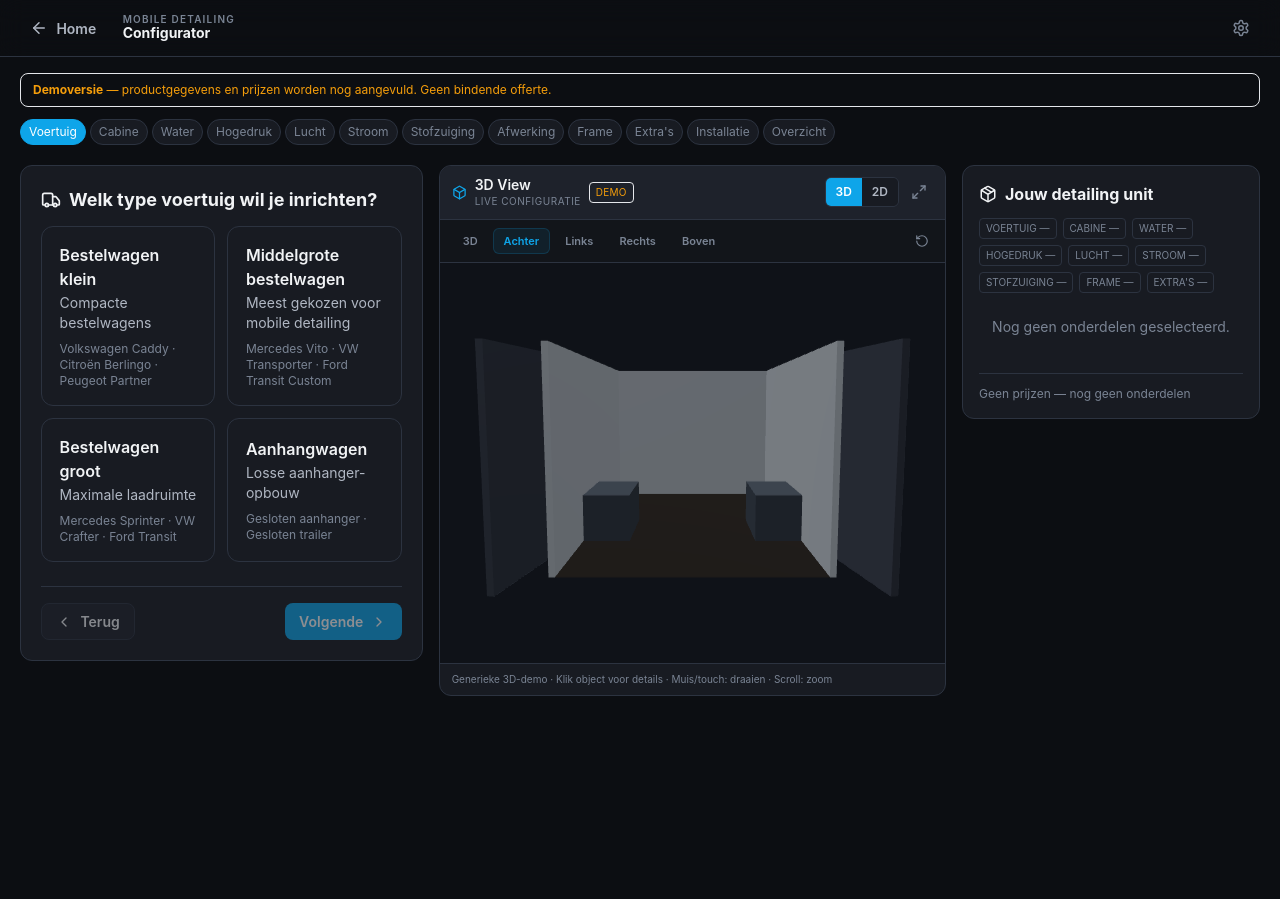
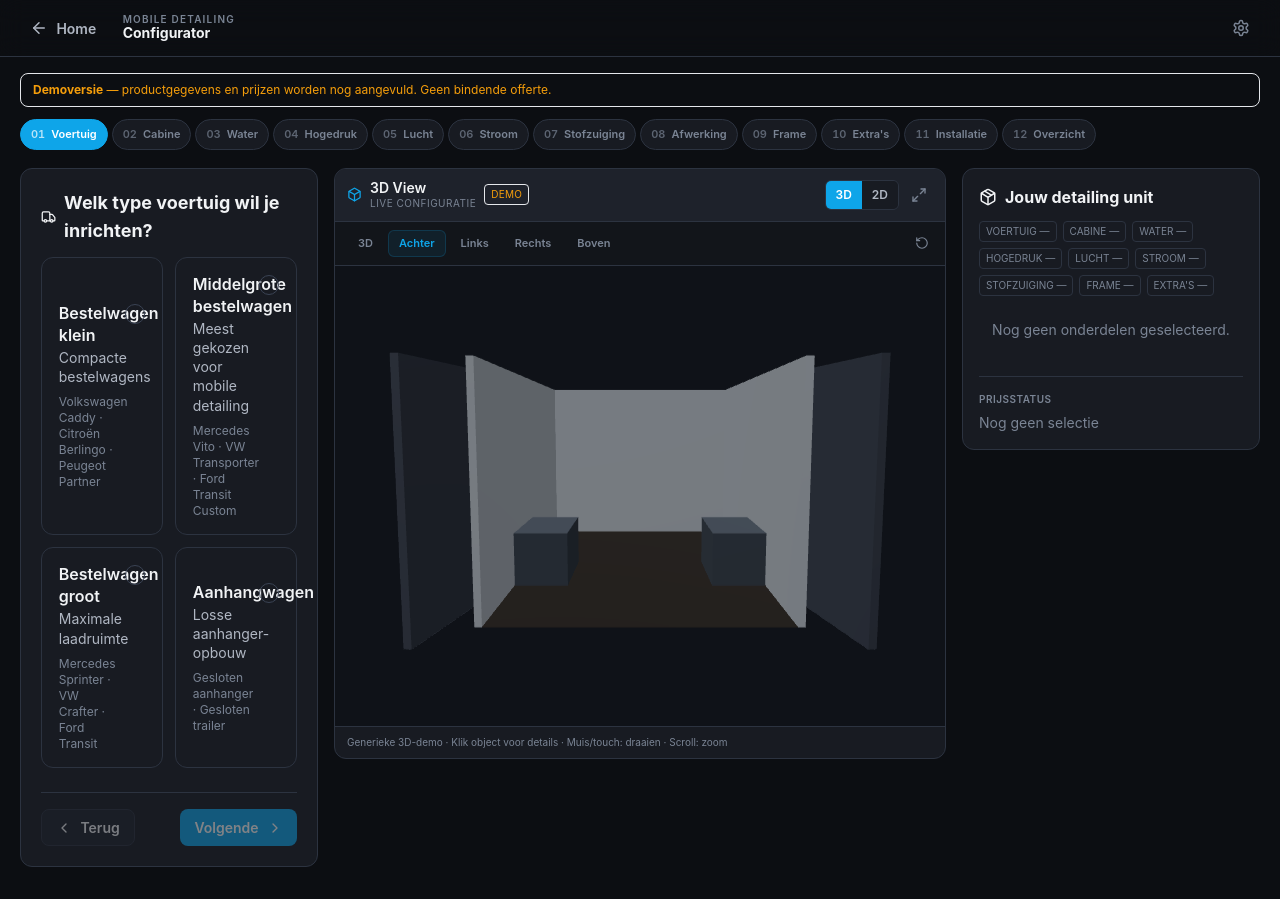
Before and after one commit to muwattah/simulator_auto, a React (Vite) app: page / in a window 1280 px wide. Both pictures are taken after a click on the button "Start met configureren". Before the commit the page ends 800 px from the top, so only its background shows below. Built offline with nearby package versions, Linux system fonts and the light colour scheme.

Commit message:
Fase 5.1: premium UI UX polish and production audit

```diff
--- a/src/components/DetailingFlow.tsx
+++ b/src/components/DetailingFlow.tsx
@@ -42,31 +42,41 @@ function OptionCard({
   title,
   subtitle,
   children,
+  disabled,
 }: {
   selected: boolean;
   onClick: () => void;
   title: string;
   subtitle?: string;
   children?: ReactNode;
+  disabled?: boolean;
 }) {
   return (
     <button
       type="button"
       onClick={onClick}
+      disabled={disabled}
       data-selected={selected}
+      data-disabled={disabled || undefined}
+      aria-pressed={selected}
       className="option-card"
     >
       <div className="flex justify-between items-start gap-2">
         <div className="min-w-0">
-          <p className="font-semibold text-[var(--text-primary)]">{title}</p>
-          {subtitle && <p className="text-sm text-[var(--text-secondary)] mt-0.5">{subtitle}</p>}
+          <p className="font-semibold text-[var(--text-primary)] leading-snug">{title}</p>
+          {subtitle && <p className="text-sm text-[var(--text-secondary)] mt-0.5 leading-snug">{subtitle}</p>}
           {children}
         </div>
-        {selected && (
-          <span className="bg-[var(--accent)] text-white rounded-full p-0.5 shrink-0">
-            <Check size={14} />
+        <span
+          className={`shrink-0 mt-0.5 w-5 h-5 rounded-full border flex items-center justify-center transition-colors ${
+            selected
+              ? 'bg-[var(--accent)] border-[var(--accent)] text-white'
+              : 'border-[var(--border-strong)] text-transparent'
+          }`}
+          aria-hidden
+        >
+          <Check size={12} strokeWidth={3} />
         </span>
-        )}
       </div>
     </button>
   );
@@ -77,32 +87,54 @@ function ProgressBar() {
   const setStep = useConfiguratorStore((s) => s.setStep);
   const configuration = useConfiguratorStore((s) => s.configuration);
   const compact = STEP_ORDER.filter((s) => s !== 'cab' || configuration.vehicleCategory !== 'trailer');
+  const currentIdx = Math.max(0, compact.indexOf(step as (typeof compact)[number]));
+  const total = compact.length;
+  const progress = total > 0 ? ((currentIdx + 1) / total) * 100 : 0;
 
   return (
-    <div className="overflow-x-auto pb-1">
-      <div className="flex items-center gap-1 min-w-max">
-        {compact.map((s) => {
-          const idx = STEP_ORDER.indexOf(s);
-          const currentIdx = STEP_ORDER.indexOf(step);
-          const done = idx < currentIdx;
+    <div className="space-y-2">
+      <div className="sm:hidden flex items-center justify-between gap-3">
+        <div className="min-w-0">
+          <p className="text-[10px] font-semibold tracking-wider text-[var(--text-muted)] uppercase">
+            Stap {currentIdx + 1} van {total}
+          </p>
+          <p className="text-sm font-semibold text-[var(--text-primary)] truncate">
+            {STEP_LABELS[step] ?? step}
+          </p>
+        </div>
+        <div className="flex-1 max-w-[140px] h-1.5 rounded-full bg-[var(--surface-muted)] overflow-hidden">
+          <div
+            className="h-full rounded-full bg-[var(--accent)] transition-all duration-base"
+            style={{ width: `${progress}%` }}
+          />
+        </div>
+      </div>
+      <div className="hidden sm:block overflow-x-auto scrollbar-thin pb-0.5">
+        <div className="flex items-center gap-1 min-w-max" role="tablist" aria-label="Configuratiestappen">
+          {compact.map((s, i) => {
+            const done = i < currentIdx;
             const active = s === step;
             return (
               <button
                 key={s}
                 type="button"
+                role="tab"
+                aria-selected={active}
                 onClick={() => setStep(s)}
-              className={`text-[10px] sm:text-xs px-2 py-1 rounded-full border transition-colors ${
+                className={`text-[11px] font-semibold px-2.5 py-1.5 rounded-full border transition-all duration-base inline-flex items-center gap-1.5 ${
                   active
                     ? 'bg-[var(--accent)] text-white border-[var(--accent)]'
                     : done
                       ? 'bg-[var(--accent-soft)] text-[var(--accent)] border-[var(--accent-muted)]'
-                    : 'bg-[var(--surface)] text-[var(--text-muted)] border-[var(--border)]'
+                      : 'bg-[var(--surface)] text-[var(--text-muted)] border-[var(--border)] hover:border-[var(--border-strong)] hover:text-[var(--text-secondary)]'
                 }`}
               >
+                {done ? <Check size={12} strokeWidth={3} /> : <span className="tabular-nums opacity-70">{String(i + 1).padStart(2, '0')}</span>}
                 {STEP_LABELS[s]}
               </button>
             );
           })}
+        </div>
       </div>
     </div>
   );
@@ -212,30 +244,37 @@ function ConfigSummary() {
         </ul>
       )}
       {water > 0 && (
-        <p className="text-xs text-[var(--text-muted)] mt-3">
-          Geschat watergewicht: ±{water} kg
-          <span className="block text-[10px] mt-0.5">
-            Geschat gewicht van het water; voertuigbelasting en toegestane massa moeten afzonderlijk gecontroleerd worden.
+        <div className="mt-4 p-3 rounded-lg bg-[var(--surface-muted)] border border-[var(--border)]">
+          <p className="text-[10px] font-semibold uppercase tracking-wider text-[var(--text-muted)]">
+            Geschat watergewicht
+          </p>
+          <p className="text-lg font-bold text-[var(--text-primary)] tabular-nums">±{water} kg</p>
+          <p className="text-[10px] text-[var(--text-muted)] mt-1 leading-relaxed">
+            Alleen het watergewicht (±1 kg per liter). Toegestane voertuigbelasting moet afzonderlijk gecontroleerd worden.
+          </p>
+        </div>
+      )}
+      <div className="border-t border-[var(--border)] mt-3 pt-3 text-sm">
+        <p className="text-[10px] font-semibold uppercase tracking-wider text-[var(--text-muted)] mb-1">Prijsstatus</p>
+        {pricing.items.length === 0 ? (
+          <p className="text-sm text-[var(--text-muted)]">Nog geen selectie</p>
+        ) : pricing.hasPending ? (
+          <>
+            {pricing.knownSubtotal > 0 && (
+              <p className="text-sm text-[var(--text-secondary)]">
+                Bekend subtotaal:{' '}
+                <span className="font-semibold text-[var(--text-primary)]">
+                  {formatPriceOrPending(pricing.knownSubtotal)}
                 </span>
               </p>
             )}
-      <div className="border-t border-[var(--border)] mt-3 pt-3 text-sm">
-        {pricing.items.length === 0 ? (
-          <p className="text-[var(--text-muted)] text-xs">Geen prijzen — nog geen onderdelen</p>
-        ) : pricing.hasPending ? (
-          <>
-            {pricing.knownSubtotal > 0 && (
-              <p className="text-[var(--text-secondary)]">
-                Bekend subtotaal: <span className="font-semibold">{formatPriceOrPending(pricing.knownSubtotal)}</span>
+            <p className="text-base font-bold text-[var(--accent)] mt-0.5">Op aanvraag</p>
+            <p className="text-xs text-[var(--text-muted)] mt-1">
+              {pricing.pendingCount} onderdeel{pricing.pendingCount !== 1 ? 'en' : ''} wachten op prijs
             </p>
-            )}
-            <p className="text-[var(--warning)] text-xs mt-1 font-medium">
-              {pricing.pendingCount} onderdeel{pricing.pendingCount !== 1 ? 'en' : ''} — prijs op aanvraag
-            </p>
-            <p className="text-[10px] text-[var(--text-muted)] mt-1">Nog geen definitief totaal</p>
           </>
         ) : (
-          <p className="font-bold text-[var(--accent)]">{formatPriceOrPending(pricing.knownSubtotal)}</p>
+          <p className="text-lg font-bold text-[var(--accent)]">{formatPriceOrPending(pricing.knownSubtotal)}</p>
         )}
       </div>
     </div>
@@ -523,7 +562,7 @@ export default function DetailingFlow() {
   const [mobileTab, setMobileTab] = useState<'keuzes' | '3d' | 'overzicht'>('keuzes');
 
   return (
-    <div className="max-w-[1600px] mx-auto px-3 sm:px-5 py-4 pb-28 lg:pb-8">
+    <div className="max-w-[1600px] mx-auto px-3 sm:px-5 py-4 pb-safe lg:pb-8">
       {DEMO_MODE && (
         <div className="mb-3 rounded-lg border border-[var(--warning)]/30 bg-[var(--warning)]/10 px-3 py-2 text-xs text-[var(--warning)]">
           <strong>Demoversie</strong> — productgegevens en prijzen worden nog aangevuld. Geen bindende offerte.
@@ -532,7 +571,7 @@ export default function DetailingFlow() {
       <div className="mb-4"><ProgressBar /></div>
 
       <div className="hidden lg:grid lg:grid-cols-12 gap-4">
-        <div className="lg:col-span-4 space-y-4">
+        <div className="lg:col-span-3 space-y-4">
           <div className="card p-5">
             <StepContent />
             <div className="flex justify-between gap-2 mt-6 pt-4 border-t border-[var(--border)]">
@@ -547,7 +586,7 @@ export default function DetailingFlow() {
             </div>
           </div>
         </div>
-        <div className="lg:col-span-5"><LoadSpaceViewer /></div>
+        <div className="lg:col-span-6"><LoadSpaceViewer /></div>
         <div className="lg:col-span-3"><ConfigSummary /></div>
       </div>
 
@@ -571,7 +610,7 @@ export default function DetailingFlow() {
           {mobileTab === '3d' && <LoadSpaceViewer />}
           {mobileTab === 'overzicht' && <ConfigSummary />}
         </div>
-        <nav className="fixed bottom-0 inset-x-0 z-40 border-t border-[var(--border)] bg-[var(--bg-primary)]/95 backdrop-blur-md" aria-label="Configurator navigatie">
+        <nav className="fixed bottom-0 inset-x-0 z-40 border-t border-[var(--border)] bg-[var(--bg-primary)]/95 backdrop-blur-md bottom-nav-safe" aria-label="Configurator navigatie">
           <div className="grid grid-cols-3 max-w-lg mx-auto">
             {([
               { id: 'keuzes' as const, label: 'Keuzes', icon: List },
--- a/src/components/LoadSpaceViewer.tsx
+++ b/src/components/LoadSpaceViewer.tsx
@@ -45,7 +45,7 @@ export default function LoadSpaceViewer() {
   const selected = selectedProductId ? getProduct(selectedProductId) : null;
   const selectedPlacement = layout.placements.find((p) => p.productId === selectedProductId);
   const liningVariant = getProduct(configuration.liningId)?.visual3D.variant ?? 'none';
-  const heightClass = expanded ? 'h-[70vh] min-h-[420px]' : 'h-[280px] sm:h-[340px] lg:h-[400px]';
+  const heightClass = expanded ? 'h-[72vh] min-h-[440px]' : 'h-[300px] sm:h-[380px] lg:h-[460px]';
 
   return (
     <div className="card overflow-hidden">
--- a/src/index.css
+++ b/src/index.css
@@ -1,49 +1,218 @@
 @tailwind base;
 @tailwind components;
 @tailwind utilities;
+
 @import url('https://fonts.googleapis.com/css2?family=Inter:wght@400;500;600;700;800&display=swap');
+
 :root {
-  --bg-primary: #0c0e12; --bg-secondary: #12151a; --surface: #181b22; --surface-elevated: #1e222b; --surface-muted: #252a35;
-  --text-primary: #f1f3f5; --text-secondary: #b0b7c3; --text-muted: #7a8494;
-  --border: #2c3340; --border-strong: #3a4354;
-  --accent: #0ea5e9; --accent-hover: #38bdf8; --accent-muted: rgba(14,165,233,0.18); --accent-soft: rgba(14,165,233,0.08);
-  --success: #22c55e; --warning: #f59e0b; --danger: #ef4444;
-  --radius-sm: 6px; --radius-md: 8px; --radius-lg: 12px; --radius-xl: 16px;
-  color-scheme: dark; font-family: Inter, system-ui, -apple-system, sans-serif; line-height: 1.5; color: var(--text-primary); background-color: var(--bg-primary);
-  font-synthesis: none; text-rendering: optimizeLegibility; -webkit-font-smoothing: antialiased;
+  --bg-primary: #0c0e12;
+  --bg-secondary: #12151a;
+  --surface: #181b22;
+  --surface-elevated: #1e222b;
+  --surface-muted: #252a35;
+
+  --text-primary: #f1f3f5;
+  --text-secondary: #b0b7c3;
+  --text-muted: #7a8494;
+
+  --border: #2c3340;
+  --border-strong: #3a4354;
+
+  --accent: #0ea5e9;
+  --accent-hover: #38bdf8;
+  --accent-muted: rgba(14, 165, 233, 0.18);
+  --accent-soft: rgba(14, 165, 233, 0.08);
+
+  --success: #22c55e;
+  --warning: #f59e0b;
+  --danger: #ef4444;
+
+  --radius-sm: 6px;
+  --radius-md: 8px;
+  --radius-lg: 12px;
+  --radius-xl: 16px;
+
+  --ease-out: cubic-bezier(0.16, 1, 0.3, 1);
+  --duration-fast: 150ms;
+  --duration-base: 200ms;
+
+  color-scheme: dark;
+  font-family: Inter, system-ui, -apple-system, sans-serif;
+  line-height: 1.5;
+  color: var(--text-primary);
+  background-color: var(--bg-primary);
+  font-synthesis: none;
+  text-rendering: optimizeLegibility;
+  -webkit-font-smoothing: antialiased;
 }
-@media (prefers-reduced-motion: reduce) { *,*::before,*::after { animation-duration:0.01ms!important; animation-iteration-count:1!important; transition-duration:0.01ms!important; } }
+
+@media (prefers-reduced-motion: reduce) {
+  *, *::before, *::after {
+    animation-duration: 0.01ms !important;
+    animation-iteration-count: 1 !important;
+    transition-duration: 0.01ms !important;
+  }
+}
+
 html { scroll-behavior: smooth; }
-body { margin: 0; min-height: 100vh; background: var(--bg-primary); color: var(--text-primary); }
-::selection { background: var(--accent-muted); color: var(--text-primary); }
-:focus-visible { outline: 2px solid var(--accent); outline-offset: 2px; }
+
+body {
+  margin: 0;
+  min-height: 100vh;
+  background: var(--bg-primary);
+  color: var(--text-primary);
+}
+
+::selection {
+  background: var(--accent-muted);
+  color: var(--text-primary);
+}
+
+:focus-visible {
+  outline: 2px solid var(--accent);
+  outline-offset: 2px;
+}
+
 @layer components {
-  .btn { @apply inline-flex items-center justify-center gap-2 font-semibold rounded-btn transition-all duration-base select-none disabled:opacity-50 disabled:pointer-events-none; min-height: 44px; padding: 0.7rem 1.25rem; }
-  .btn-primary { @apply btn text-white; background: var(--accent); }
+  .btn {
+    @apply inline-flex items-center justify-center gap-2 font-semibold rounded-btn
+           transition-all duration-base select-none disabled:opacity-45 disabled:pointer-events-none;
+    min-height: 44px;
+    padding: 0.7rem 1.25rem;
+  }
+
+  .btn-primary {
+    @apply btn text-white;
+    background: var(--accent);
+  }
   .btn-primary:hover { background: var(--accent-hover); }
   .btn-primary:active { transform: scale(0.98); }
-  .btn-secondary { @apply btn; background: var(--surface-elevated); color: var(--text-primary); border: 1px solid var(--border); }
-  .btn-secondary:hover { border-color: var(--border-strong); background: var(--surface-muted); }
-  .btn-ghost { @apply btn; background: transparent; color: var(--text-secondary); }
-  .btn-ghost:hover { background: var(--surface); color: var(--text-primary); }
-  .btn-danger { @apply btn text-white; background: var(--danger); }
-  .btn-sm { min-height: 36px; padding: 0.45rem 0.9rem; font-size: 0.875rem; }
-  .btn-lg { min-height: 52px; padding: 0.85rem 1.75rem; font-size: 1.05rem; }
-  .card { background: var(--surface); border: 1px solid var(--border); border-radius: var(--radius-lg); }
-  .card-elevated { background: var(--surface-elevated); border: 1px solid var(--border); border-radius: var(--radius-lg); box-shadow: 0 4px 16px rgba(0,0,0,0.25); }
-  .option-card { @apply w-full text-left transition-all duration-base; background: var(--surface); border: 1px solid var(--border); border-radius: var(--radius-lg); padding: 1rem 1.1rem; }
-  .option-card:hover { border-color: var(--border-strong); background: var(--surface-elevated); }
-  .option-card[data-selected="true"] { border-color: var(--accent); background: var(--accent-soft); box-shadow: 0 0 0 1px var(--accent-muted); }
+
+  .btn-secondary {
+    @apply btn;
+    background: var(--surface-elevated);
+    color: var(--text-primary);
+    border: 1px solid var(--border);
+  }
+  .btn-secondary:hover {
+    border-color: var(--border-strong);
+    background: var(--surface-muted);
+  }
+
+  .btn-ghost {
+    @apply btn;
+    background: transparent;
+    color: var(--text-secondary);
+  }
+  .btn-ghost:hover {
+    background: var(--surface);
+    color: var(--text-primary);
+  }
+
+  .btn-danger {
+    @apply btn text-white;
+    background: var(--danger);
+  }
+
+  .btn-sm {
+    min-height: 36px;
+    padding: 0.45rem 0.9rem;
+    font-size: 0.875rem;
+  }
+
+  .btn-lg {
+    min-height: 52px;
+    padding: 0.85rem 1.75rem;
+    font-size: 1.05rem;
+  }
+
+  .card {
+    background: var(--surface);
+    border: 1px solid var(--border);
+    border-radius: var(--radius-lg);
+  }
+
+  .card-elevated {
+    background: var(--surface-elevated);
+    border: 1px solid var(--border);
+    border-radius: var(--radius-lg);
+    box-shadow: 0 4px 16px rgba(0, 0, 0, 0.25);
+  }
+
+  /* Product / option selection cards */
+  .option-card {
+    @apply w-full text-left;
+    background: var(--surface);
+    border: 1px solid var(--border);
+    border-radius: var(--radius-lg);
+    padding: 0.95rem 1.05rem;
+    transition: border-color var(--duration-base) var(--ease-out),
+                background var(--duration-base) var(--ease-out),
+                box-shadow var(--duration-base) var(--ease-out),
+                transform var(--duration-fast) var(--ease-out);
+  }
+  .option-card:hover:not([data-selected="true"]):not(:disabled) {
+    border-color: var(--border-strong);
+    background: var(--surface-elevated);
+  }
+  .option-card[data-selected="true"] {
+    border-color: var(--accent);
+    background: var(--accent-soft);
+    box-shadow: 0 0 0 1px var(--accent-muted);
+  }
+  .option-card:disabled,
+  .option-card[data-disabled="true"] {
+    opacity: 0.45;
+    cursor: not-allowed;
+  }
+  .option-card:active:not(:disabled) {
+    transform: scale(0.99);
+  }
+
   .section { @apply py-16 md:py-24; }
-  .container-content { @apply mx-auto px-4 sm:px-6 lg:px-8; max-width: 72rem; }
-  .eyebrow { @apply text-xs font-semibold uppercase tracking-[0.14em]; color: var(--accent); }
-  .label-meta { @apply text-xs; color: var(--text-muted); }
+
+  .container-content {
+    @apply mx-auto px-4 sm:px-6 lg:px-8;
+    max-width: 72rem;
+  }
+
+  .eyebrow {
+    @apply text-xs font-semibold uppercase tracking-[0.14em];
+    color: var(--accent);
+  }
+
+  .label-meta {
+    @apply text-xs;
+    color: var(--text-muted);
+  }
+
   .scrollbar-thin::-webkit-scrollbar { width: 6px; height: 6px; }
   .scrollbar-thin::-webkit-scrollbar-track { background: transparent; }
-  .scrollbar-thin::-webkit-scrollbar-thumb { background: var(--border-strong); border-radius: 3px; }
-  .header-scrolled { background: rgba(12,14,18,0.92); backdrop-filter: blur(12px); border-bottom-color: var(--border); }
+  .scrollbar-thin::-webkit-scrollbar-thumb {
+    background: var(--border-strong);
+    border-radius: 3px;
+  }
+
+  .header-scrolled {
+    background: rgba(12, 14, 18, 0.92);
+    backdrop-filter: blur(12px);
+    border-bottom-color: var(--border);
+  }
 }
+
 .viewer-shell {
-  background: radial-gradient(ellipse 80% 60% at 50% 40%, rgba(30,40,55,0.55) 0%, transparent 70%), linear-gradient(180deg, #0f1218 0%, #0a0c10 100%);
-  border: 1px solid var(--border); border-radius: var(--radius-lg); overflow: hidden;
+  background:
+    radial-gradient(ellipse 80% 60% at 50% 40%, rgba(30, 40, 55, 0.55) 0%, transparent 70%),
+    linear-gradient(180deg, #0f1218 0%, #0a0c10 100%);
+  border: 1px solid var(--border);
+  border-radius: var(--radius-lg);
+  overflow: hidden;
 }
+
+/* Mobile bottom nav safe area */
+.pb-safe {
+  padding-bottom: max(5.5rem, calc(4.5rem + env(safe-area-inset-bottom, 0px)));
+}
+.bottom-nav-safe {
+  padding-bottom: env(safe-area-inset-bottom, 0px);
+}
```
Also changed, not shown: src/components/three/VanScene3D.tsx (+5 -4 lines). Lines whose indentation alone changed are shown as unchanged.
